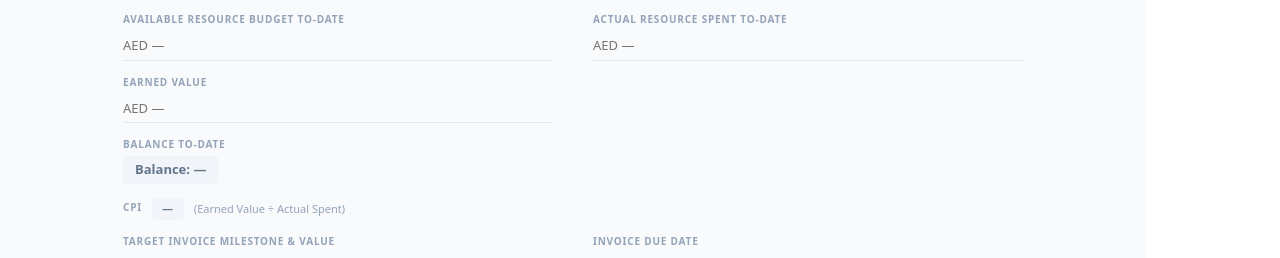
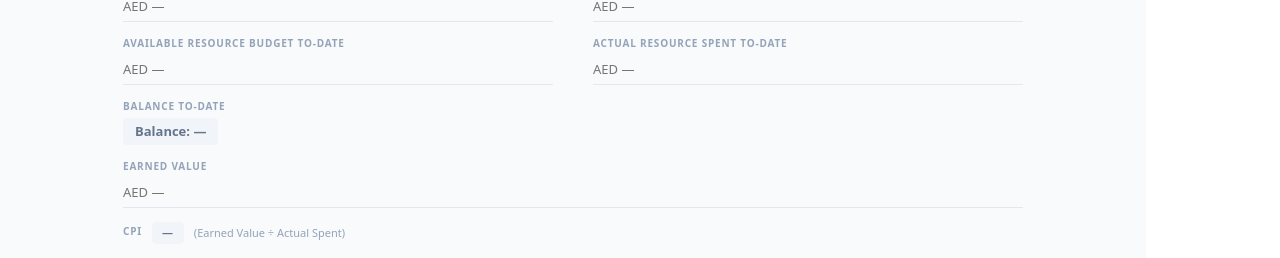
Before and after one commit to piyushbajpaidubai/dt-project-dashboard, a React (Vite) app: page / in a window 1280 px wide. Shown: the part 500-758 px from the top of the page. Built offline with nearby package versions, Linux system fonts and the light colour scheme; no server answers.

Commit message:
Move Balance To-Date above Earned Value in Budget section

```diff
--- a/src/App.jsx
+++ b/src/App.jsx
@@ -512,7 +512,7 @@ export default function App() {
         <Field label="Contract Value" value={data.contractValue} onChange={v => set("contractValue", v)}
           placeholder="AED —" />
 
-        {/* 02 · BUDGET & FINANCIALS */}
+        {/* 02 · BUDGET & FINANCIALS */}h
         <div style={{ display: "flex", alignItems: "center", justifyContent: "space-between", marginBottom: 0 }}>
           <SectionHead title="Budget & Financials" index={1} />
           <button onClick={() => setShowBudget(v => !v)} style={{ background: "none", border: "1px solid #e2e8f0", cursor: "pointer", color: "#64748b", fontSize: 12, padding: "3px 10px", borderRadius: 4, marginBottom: 20, letterSpacing: "0.05em" }}>{showBudget ? "Hide" : "Show"}</button>
@@ -533,12 +533,13 @@ export default function App() {
           <Field label="External Fees" value={data.externalBudget} onChange={v => set("externalBudget", v)} placeholder="AED —" />
           <Field label="Available Resource Budget To-Date" value={data.availableBudget} onChange={v => set("availableBudget", v)} placeholder="AED —" />
           <Field label="Actual Resource Spent To-Date" value={data.actualSpent} onChange={v => set("actualSpent", v)} placeholder="AED —" />
-          <Field label="Earned Value" value={data.earnedValue} onChange={v => set("earnedValue", v)} placeholder="AED —" />
         </TwoCol>
         <div style={{ marginBottom: 14 }}>
           <div style={styles.fieldLabel}>Balance To-Date</div>
           <BalanceIndicator available={data.availableBudget} spent={data.actualSpent} />
         </div>
+          <Field label="Earned Value" value={data.earnedValue} onChange={v => set("earnedValue", v)} placeholder="AED —" />
+
         {(() => {
           const ev = parseFloat((data.earnedValue || "").replace(/[^0-9.-]/g, ""));
           const ac = parseFloat((data.actualSpent || "").replace(/[^0-9.-]/g, ""));
```
